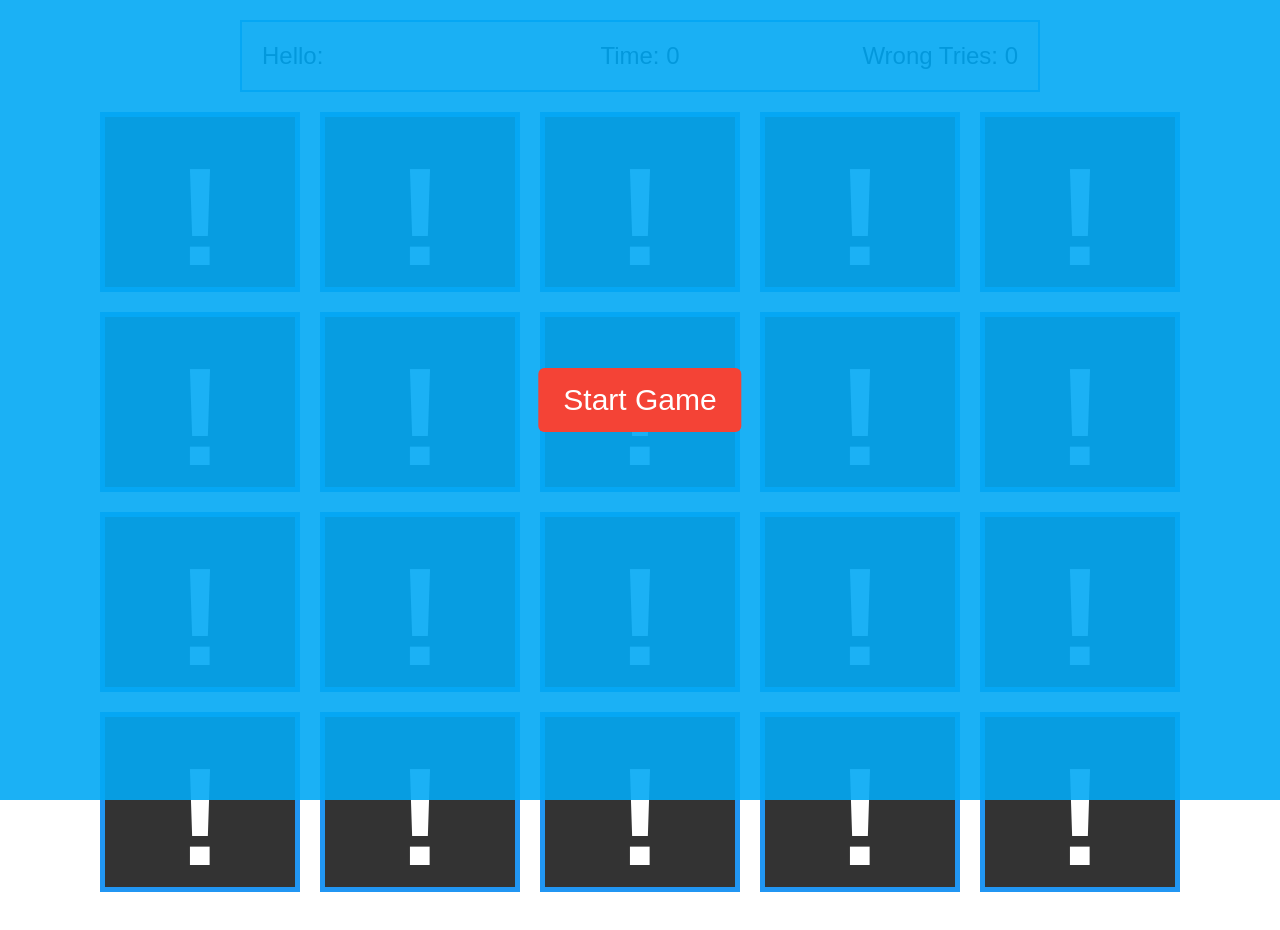
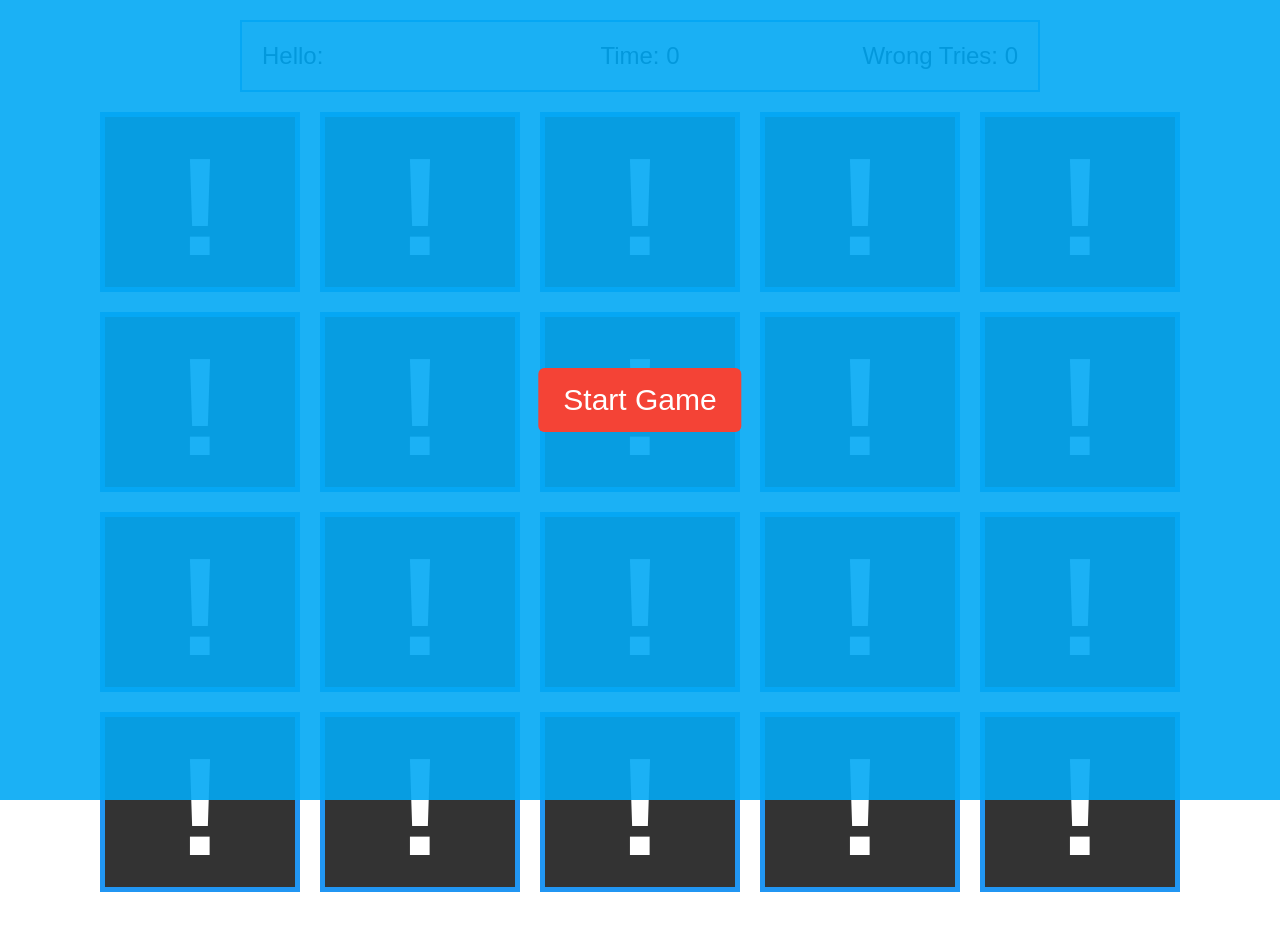
Before and after one commit to Gemy2050/Memory_Game, a plain HTML site: page index.html in a window 1280 px wide. Drawn offline with Linux system fonts and the light colour scheme.

Commit message:
modified

```diff
--- a/css/style.css
+++ b/css/style.css
@@ -56,7 +56,7 @@ body {
   flex-wrap: wrap;
   margin: 20px auto;
 }
-@media(max-width: 991px) {
+@media (max-width: 991px) {
   .memory-game-blocks {
     max-width: 100%;
   }
@@ -76,7 +76,7 @@ body {
 }
 .memory-game-blocks .game-block .front {
   background-color: #333;
-  line-height: 200px;
+  line-height: 180px;
 }
 .memory-game-blocks .game-block .front:before {
   content: "!";
```
